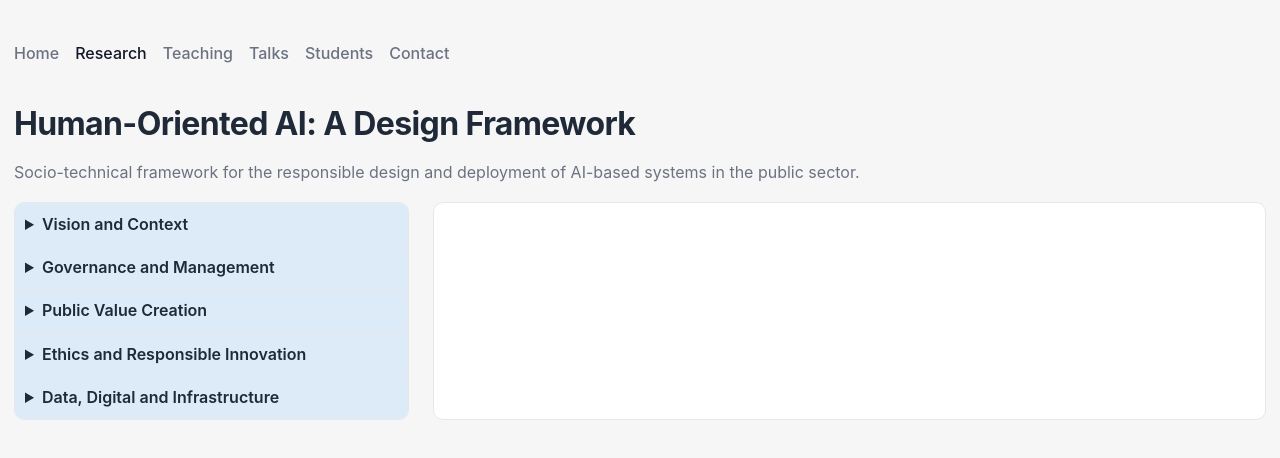
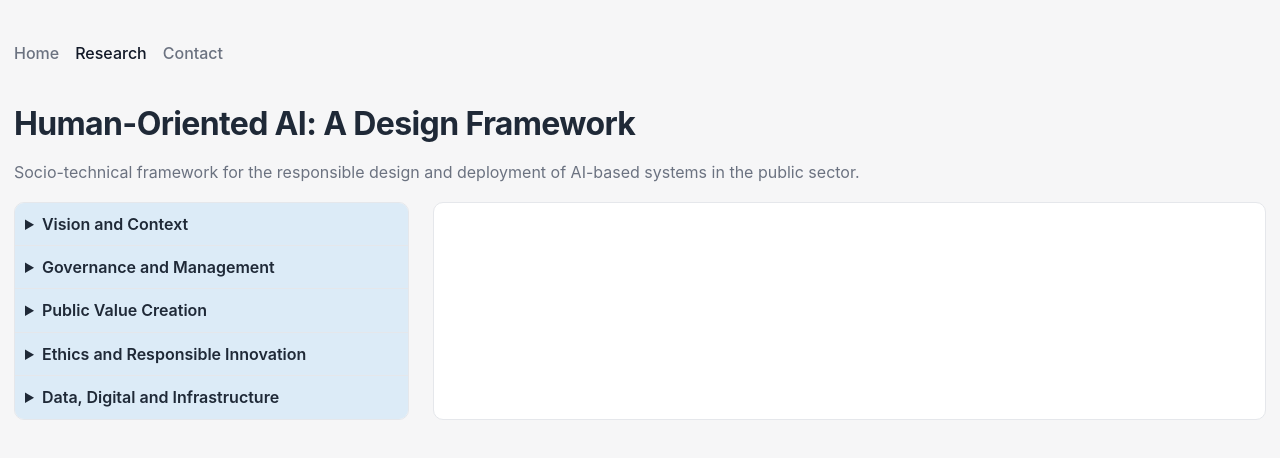
Before and after one commit to vivikaing/vivikaing.github.io, a plain HTML site: page human_oriented_ai.html in a window 1280 px wide. Drawn offline with Linux system fonts and the light colour scheme.

Commit message:
Update human_oriented_ai.html

```diff
--- a/human_oriented_ai.html
+++ b/human_oriented_ai.html
@@ -9,11 +9,8 @@
 <body>
   <main class="container competency-page">
     <nav class="menu">
-      <a href="profile-modern.html">Home</a>
+      <a href="index.html">Home</a>
       <a class="active" href="research.html">Research</a>
-      <a href="teaching.html">Teaching</a>
-      <a href="talks.html">Talks</a>
-      <a href="students.html">Students</a>
       <a href="contact.html">Contact</a>
     </nav>
 
```
